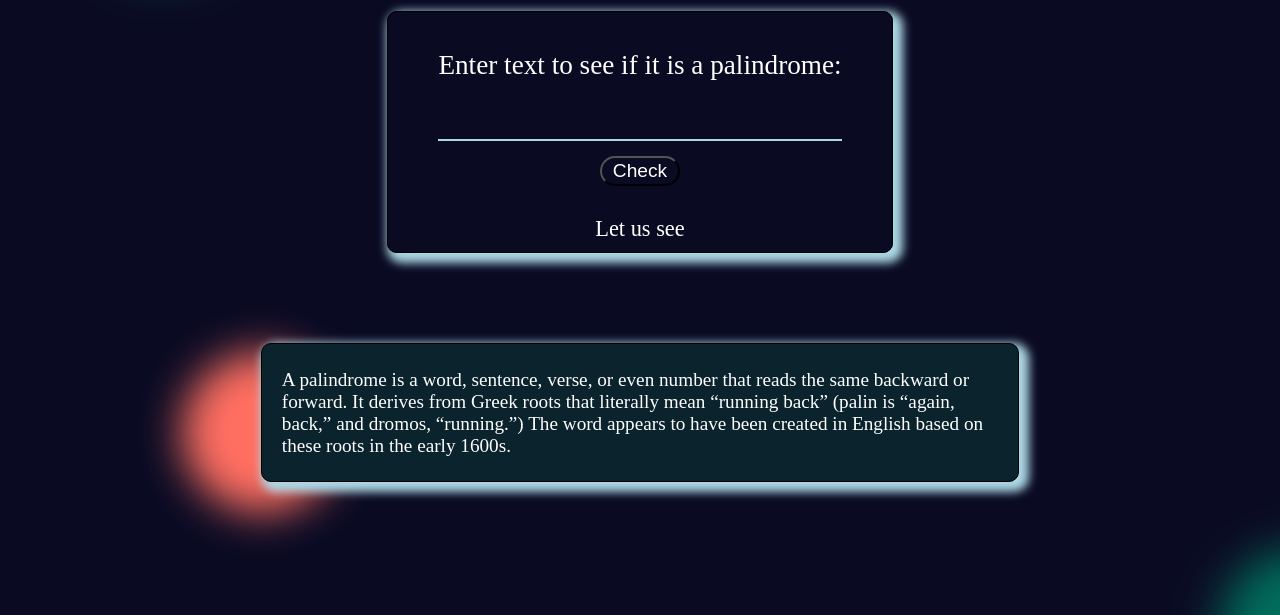
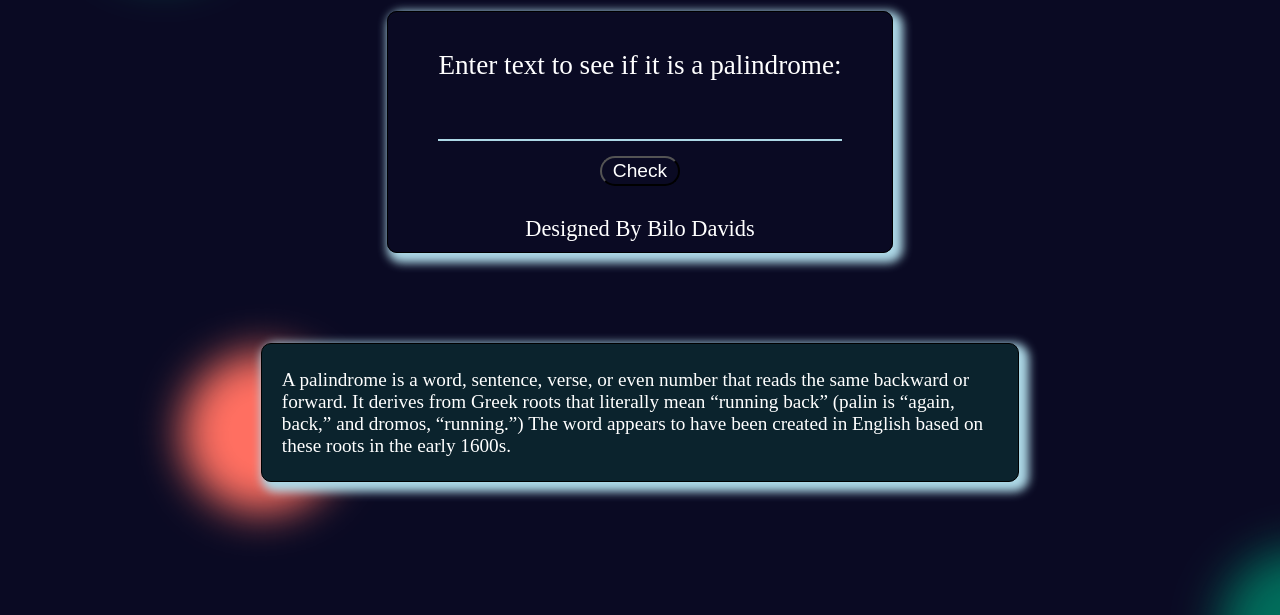
Before and after one commit to bilodav/palindrome-checker, a plain HTML site: page index.html in a window 1280 px wide. Shown: the part 185-800 px from the top of the page. Drawn offline with Linux system fonts and the light colour scheme.

Commit message:
Update index.html

```diff
--- a/index.html
+++ b/index.html
@@ -19,7 +19,7 @@
       <input id="text-input" type="text"/>
       <button id="check-btn" required onclick="checkString()">Check</button>
       <div id="result">
-        Let us see
+        Designed By Bilo Davids
       </div>
     </div>
     <div id="hint-section" class="card">
```
